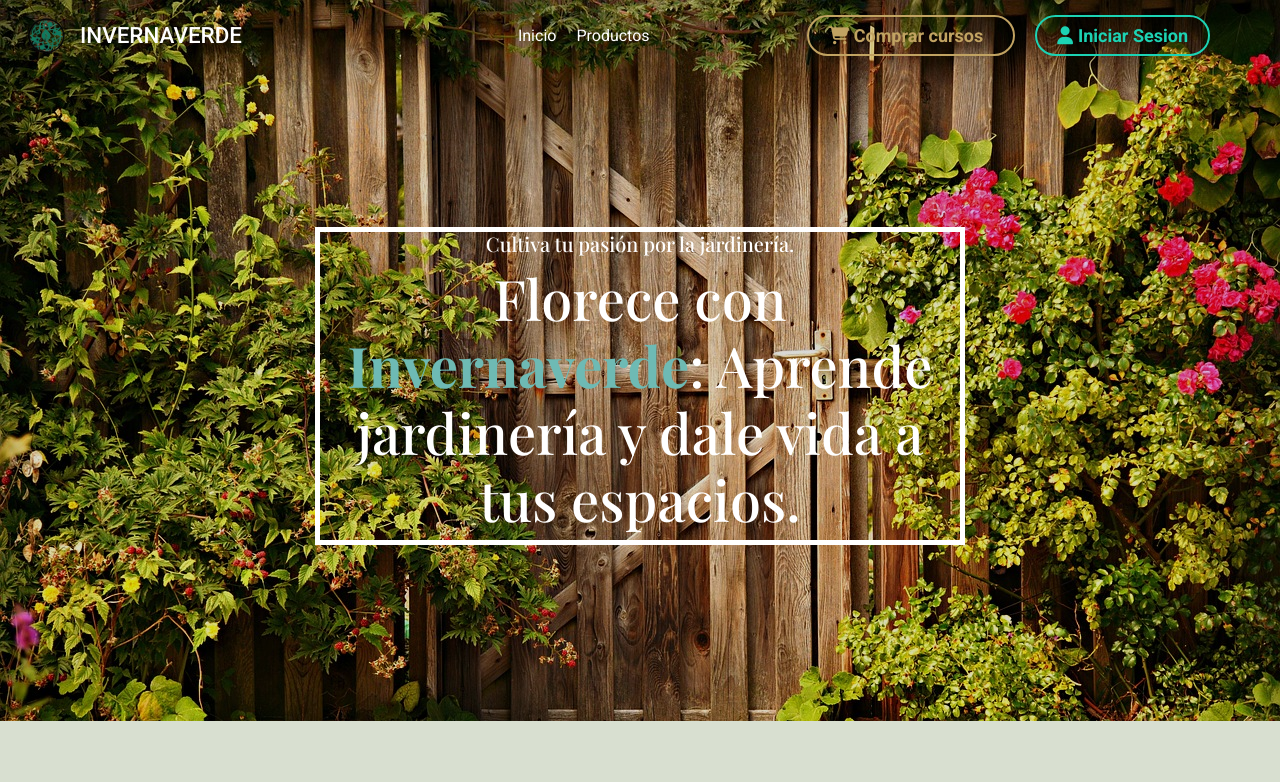
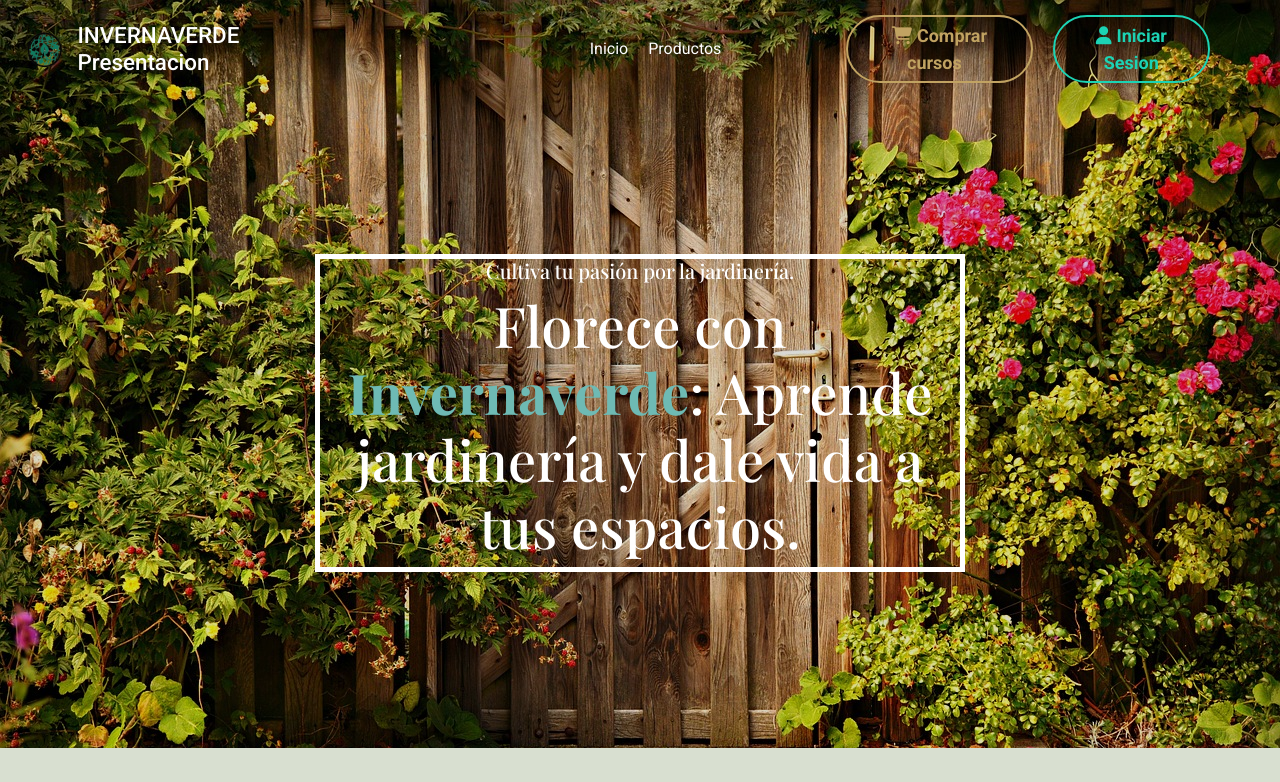
Before and after one commit to UTL-Jesus-Ariel-Jacobo/Presentacion, a plain HTML site: page index.html in a window 1280 px wide. Shown: the top 782 px of the page. Drawn offline with nearby package versions, Linux system fonts and the light colour scheme; a web font is replaced by a local one.

Commit message:
Update index.html
Se cambio titulo

```diff
--- a/index.html
+++ b/index.html
@@ -25,7 +25,7 @@
         <nav>
           <div class="logo">
             <img src="IMG/logo.png" width="50" height="35" alt="Logo">
-            <h1>INVERNAVERDE</h1>
+            <h1>INVERNAVERDE Presentacion</h1>
           </div>
           <ul class="enlaces">
             <li><a href="#inicio">Inicio</a></li>
```
